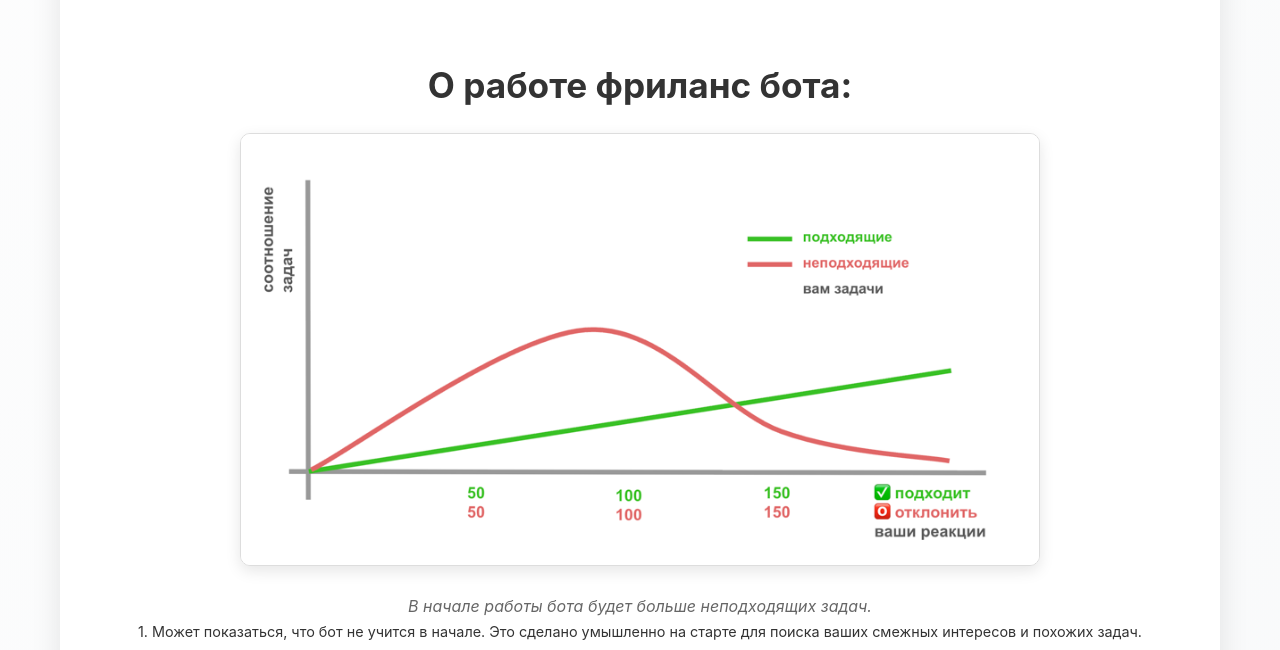
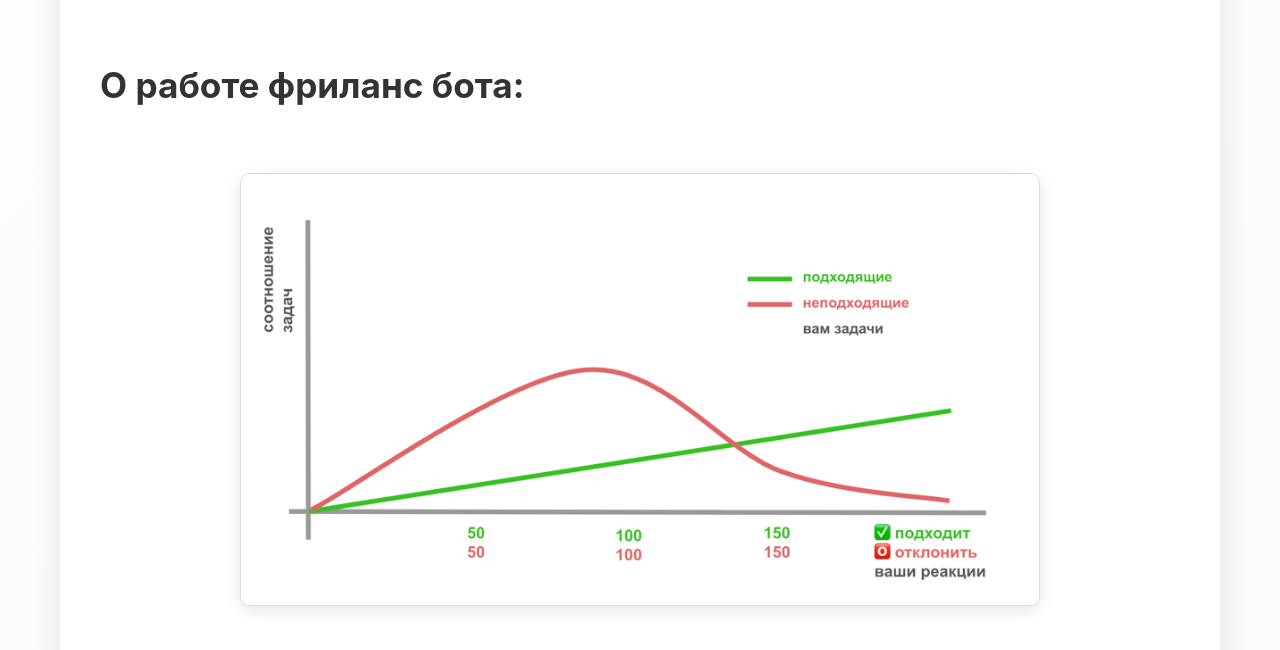
Before and after one commit to kolasdevpy/freelance-fast-tracker-bot, a plain HTML site: page index.html in a window 1280 px wide. Shown: the part 1843-2493 px from the top of the page. Drawn offline with Linux system fonts and the light colour scheme.

Commit message:
Update index.html

```diff
--- a/index.html
+++ b/index.html
@@ -327,11 +327,10 @@
 
 
 
-            <section style="text-align: center; margin: 60px 0;">
+            <section style="text-align: margin: 60px 0;">
                 <h2>О работе фриланс бота:</h2>
 
-                <!-- Добавляем контейнер для изображения с ограничением по ширине -->
-                <div style="max-width: 800px; margin: 0 auto 20px auto;">
+                <div style="max-width: 800px; margin: 60px auto;">
                     <img src="images/task_ratio.png"
                          alt="Так выглядит соотношение задач."
                          style="max-width: 100%; height: auto; border-radius: 10px; box-shadow: 0 5px 15px rgba(0,0,0,0.1); border: 1px solid #ddd;"
```
